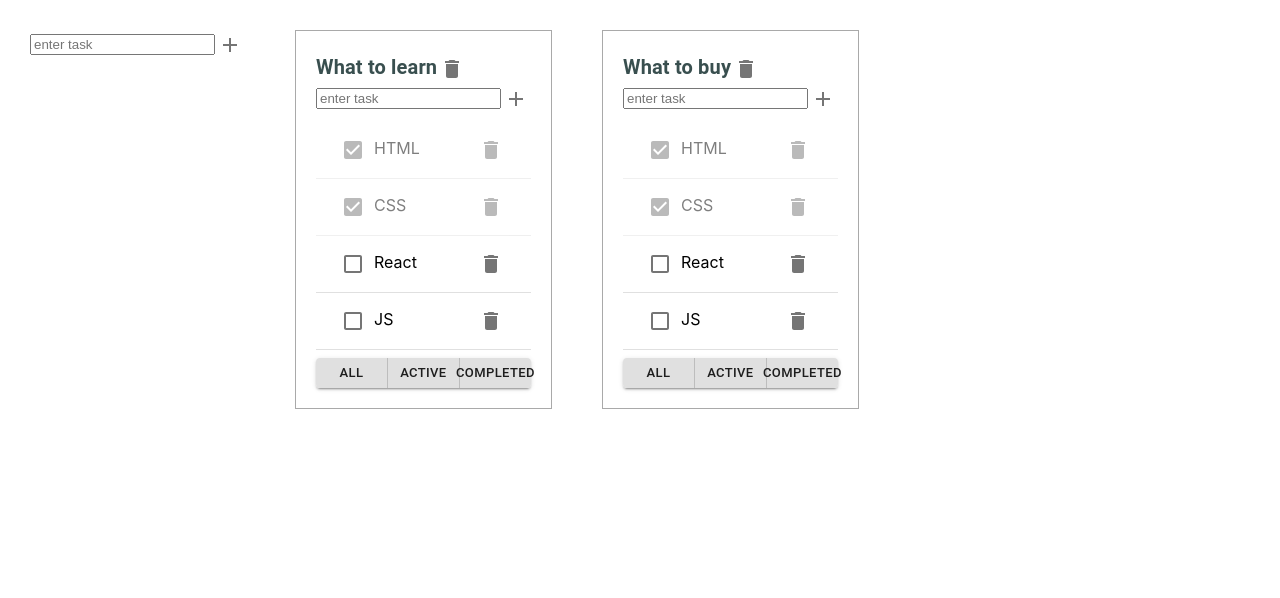
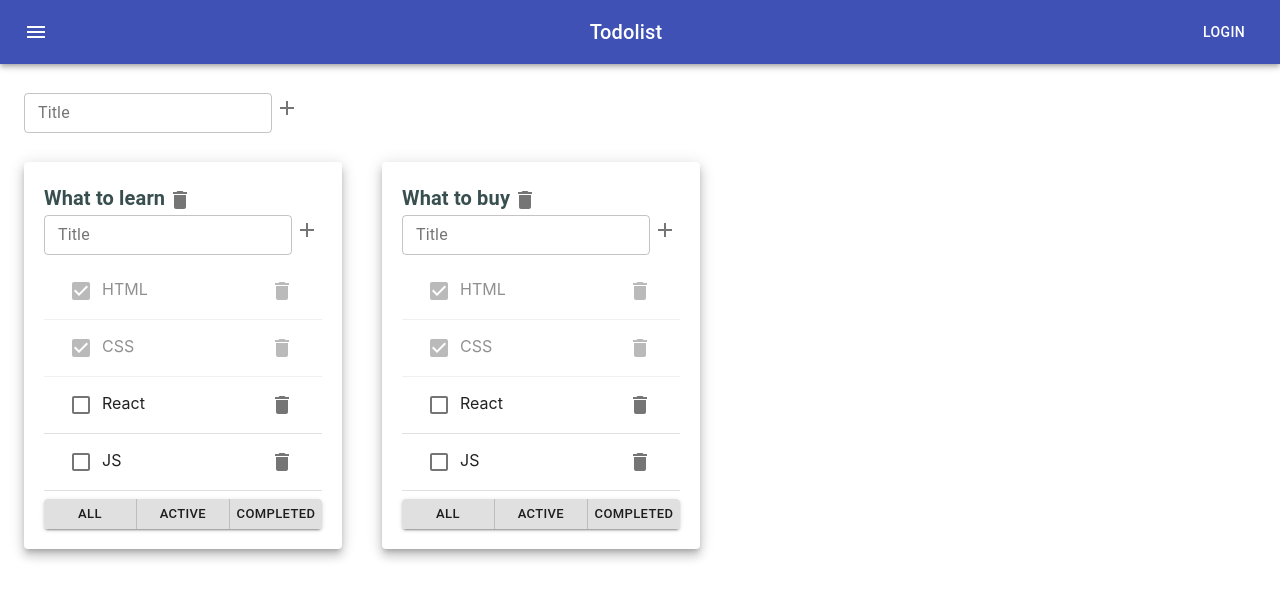
Before and after one commit to fabskrejt/todo-list, a React (Create React App) app: page / in a window 1280 px wide. Shown: the top 598 px of the page. Built offline with nearby package versions, Linux system fonts and the light colour scheme.

Commit message:
added components from MUI library

```diff
--- a/src/AddItemForm.tsx
+++ b/src/AddItemForm.tsx
@@ -1,18 +1,21 @@
 import React, {ChangeEvent, KeyboardEvent, useState} from "react";
-import {Button, IconButton} from "@material-ui/core";
+import {Button, IconButton, TextField} from "@material-ui/core";
 import {Add} from "@material-ui/icons";
+
 export type AddItemFormType = {
-    addItemCallback:(trimmedTitle:string) => void
+    addItemCallback: (trimmedTitle: string) => void
 
 }
 
-export const AddItemForm=(props: AddItemFormType)=>{
+export const AddItemForm = (props: AddItemFormType) => {
     const [title, setTitle] = useState<string>('')
     const [error, setError] = useState<boolean>(false)
 
-    const errorMessage = error
+/*    const errorMessage = error
         ? <div style={{color: 'red'}}>Title is required</div>
-        : null
+        : null*/
+    /*const errorMessage = error && <div style={{color: 'red'}}>Title is required</div>*/
+
 
     const addTask = () => {
         const trimmedTitle = title.trim()
@@ -33,27 +36,36 @@
         }
     }
 
-        const onKeyPressAddTask = (event: KeyboardEvent<HTMLInputElement>) => {
-            if (event.key === 'Enter') {
-                addTask()
-            }
+    const onKeyPressAddTask = (event: KeyboardEvent<HTMLInputElement>) => {
+        if (event.key === 'Enter') {
+            addTask()
         }
+    }
 
-    return(
+    return (
         <div>
-            <input
+            <TextField
+                size={'small'}
+                variant={'outlined'}
+                onChange={changeTitle}
+                onKeyPress={onKeyPressAddTask}
+                label={'Title'}
+                error={error}
+                helperText={error && 'Title is required'}
+            />
+{/*            <input
                 className={error ? 'error' : ''}
                 value={title}
                 placeholder={'enter task'}
                 onChange={changeTitle}
                 onKeyPress={onKeyPressAddTask}
-            />
+            />*/}
             {/*<button onClick={addTask}>+</button>*/}
             <IconButton onClick={addTask} size={'small'}>
                 <Add/>
             </IconButton>
-      {/*      <Button onClick={addTask} variant={"contained"} size={'small'}>+</Button>*/}
-            {errorMessage}
+            {/*      <Button onClick={addTask} variant={"contained"} size={'small'}>+</Button>*/}
+            {/*{errorMessage}*/}
         </div>
     )
 }
--- a/src/App.css
+++ b/src/App.css
@@ -1,4 +1,4 @@
-.App {
+/*.App {
     padding: 30px;
     display: flex;
 }
@@ -14,13 +14,15 @@
 
 .active-filter {
     background-color: aquamarine;
-}
+}*/
 
 .is-done {
     opacity: 0.5;
 }
+/*
 
 .error {
     border: 2px solid red;
     outline: none;
 }
+*/
--- a/src/App.tsx
+++ b/src/App.tsx
@@ -3,6 +3,8 @@
 import TodoList from "./TodoList";
 import {v1} from "uuid";
 import {AddItemForm} from "./AddItemForm";
+import {AppBar, Button, Container, Grid, IconButton, Paper, Toolbar, Typography} from "@material-ui/core";
+import {Menu} from "@material-ui/icons";
 
 export type TaskType = {
     id: string
@@ -56,7 +58,7 @@
     const changeFilter = (filter: FilterValuesType, todoListID: string) => {
         setTodoLists(todoLists.map(t => t.id === todoListID ? {...t, filter} : t))
     }
-    const changeTodoListTitle = (title:string, todoListID: string) => {
+    const changeTodoListTitle = (title: string, todoListID: string) => {
         setTodoLists(todoLists.map(t => t.id === todoListID ? {...t, title} : t))
     }
 
@@ -98,8 +100,9 @@
             tasksForRender = tasks[t.id].filter(t => t.isDone)
         }
         return (
+            <Grid item key={t.id}>
+                <Paper elevation={7} style={{padding: '20px'}}>
                     <TodoList
-                key={t.id}
                         id={t.id}
                         changeTaskStatus={changeTaskStatus}
                         filter={t.filter}
@@ -112,6 +115,8 @@
                         changeTaskTitle={changeTaskTitle}
                         changeTodoListTitle={changeTodoListTitle}
                     />
+                </Paper>
+            </Grid>
         )
     })
 
@@ -126,8 +131,25 @@
     return (
 
         <div className="App">
+            <AppBar position={'static'}>
+                <Toolbar style={{justifyContent: 'space-between'}}>
+                    <IconButton edge={'start'} color={'inherit'} aria-label={'menu'}>
+                        <Menu/>
+                    </IconButton>
+                    <Typography variant={'h6'}>
+                        Todolist
+                    </Typography>
+                    <Button color={'inherit'}>Login</Button>
+                </Toolbar>
+            </AppBar>
+            <Container fixed>
+                <Grid container style={{padding: '29px 0'}}>
                     <AddItemForm addItemCallback={addTodoList}/>
+                </Grid>
+                <Grid container spacing={5}>
                     {todoListsComponents}
+                </Grid>
+            </Container>
             {/* <TodoList changeTaskStatus={changeTaskStatus} filter={filter} title='What to learn' addTask={addTask}
                       tasks={tasksForRender} removeTask={removeTask}
                       changeFilter={changeFilter}/>*/}
```
Lines whose indentation alone changed are shown as unchanged.
